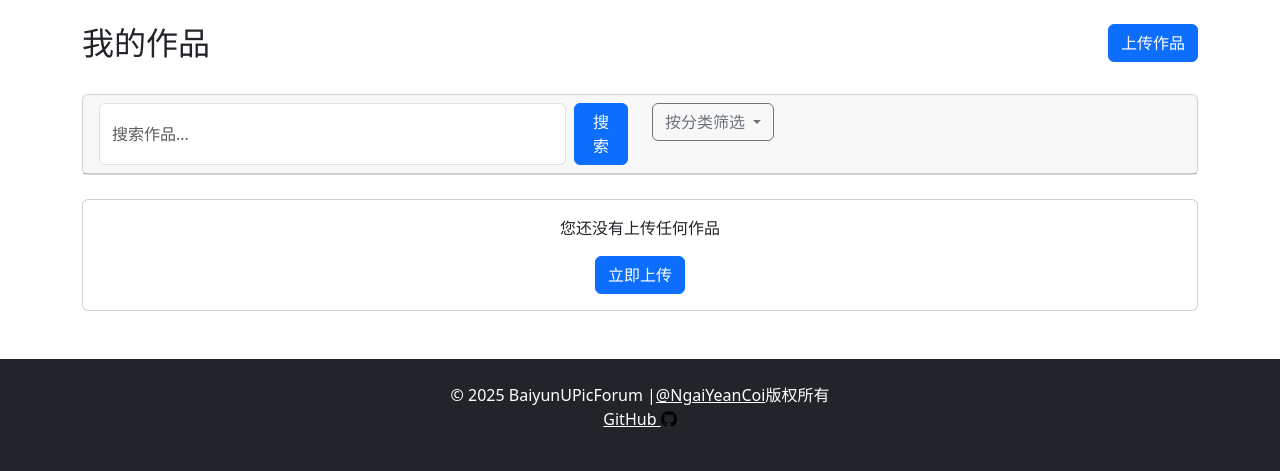
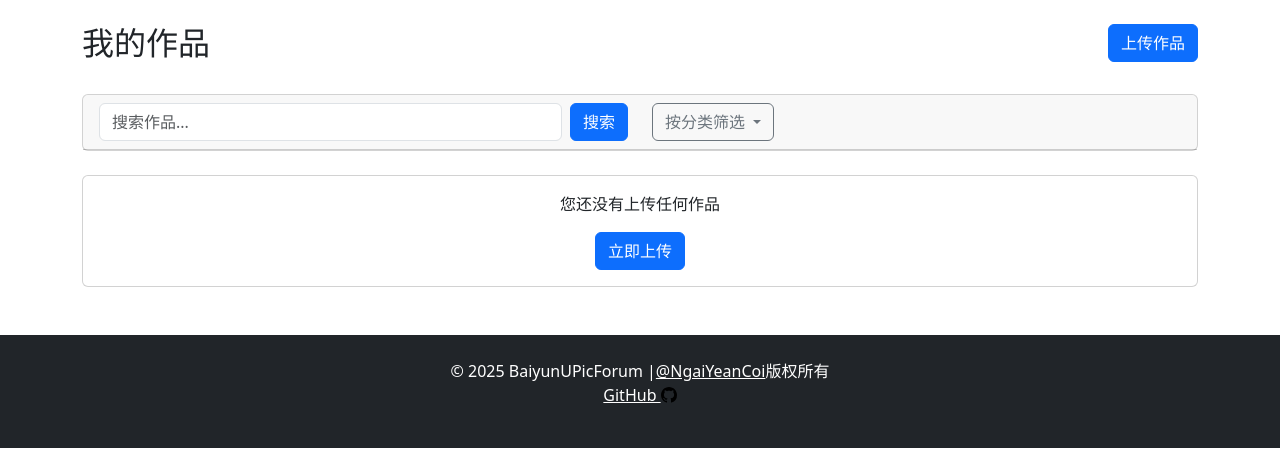
Before and after one commit to NgaiYeanCoi/django-picForum, a Django app: page /works/ in a window 1280 px wide. Shown: the part 56-527 px from the top of the page. Run offline with Django 4.2, Linux system fonts and the light colour scheme; the visitor is signed in with stand-in values (Sample User, id 1); data that the repository does not hold is empty.

Commit message:
Improved:css style Add todolist

```diff
--- a/templates/base.html
+++ b/templates/base.html
@@ -50,7 +50,12 @@
                 <ul class="navbar-nav">
                     {% if user.is_authenticated %}
                     <li class="nav-item">
+                        {% if not user.is_superuser %}
+                            <!--TODO:让用户修改个人信息-->
                         <a class="nav-link" href="#">{{ user.username }}</a>
+                            {% else %}
+                            <a class="nav-link" href="{% url 'admin:index' %}">{{ user.username }}</a>
+                            {% endif %}
                     </li>
                     <li class="nav-item">
                     <form method="post" action="{% url 'logout' %}">
--- a/templates/works/work_list.html
+++ b/templates/works/work_list.html
@@ -21,7 +21,7 @@
                     <div class="col-md-6">
                         <form method="get" class="d-flex">
                             <input type="text" name="search" placeholder="搜索作品..." class="form-control me-2" value="{{ search_query }}">
-                            <button type="submit" class="btn btn-primary">搜索</button>
+                            <button type="submit" class="btn btn-primary flex-shrink-0">搜索</button>
                         </form>
                     </div>
                     <div class="col-md-6">
```
Also changed, not shown: accounts/views.py (line endings or trailing spaces).
